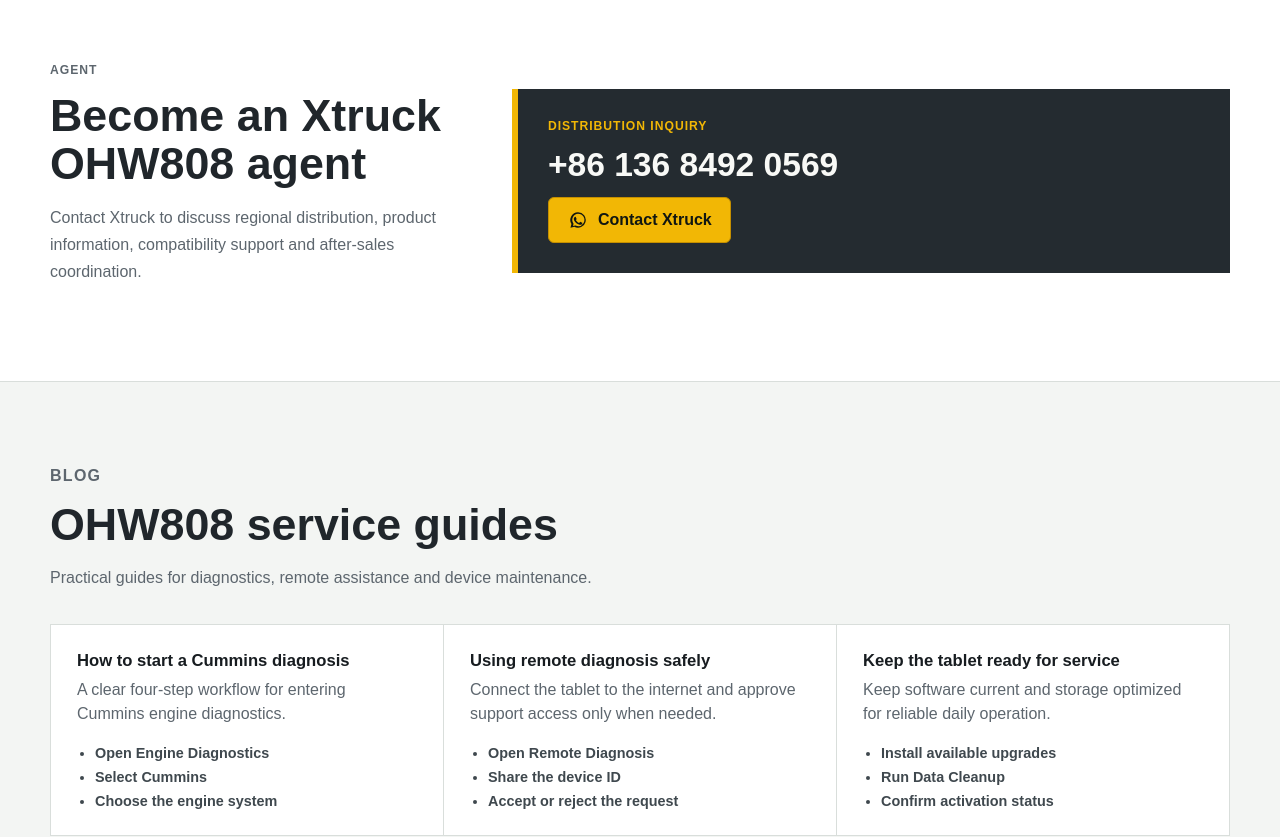
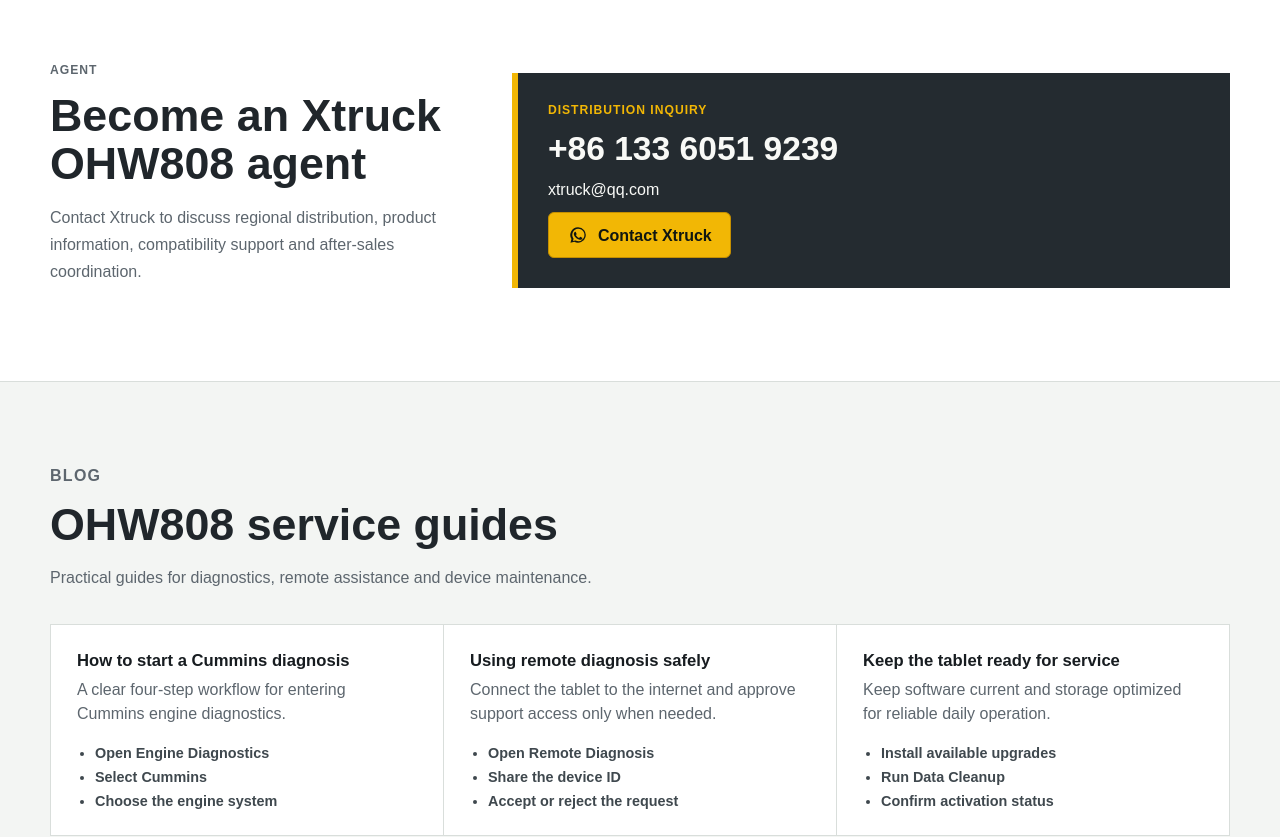
Before and after one commit to mengyliu6/xtruck-site, a Vue app: page / in a window 1280 px wide. Shown: the part 7700-8537 px from the top of the page. Built offline with nearby package versions, Linux system fonts and the light colour scheme.

Commit message:
Update Xtruck contact details

```diff
--- a/src/components/product/ProductSections.vue
+++ b/src/components/product/ProductSections.vue
@@ -256,6 +256,9 @@
         <div class="agent-panel">
           <span>Distribution inquiry</span>
           <strong>{{ siteConfig.whatsappDisplayNumber }}</strong>
+          <a class="contact-email" :href="`mailto:${siteConfig.contactEmail}`">
+            {{ siteConfig.contactEmail }}
+          </a>
           <WhatsAppButton label="Contact Xtruck" />
         </div>
       </div>
@@ -316,8 +319,7 @@
           <p>Use the prepared message to send your machine and diagnostic details.</p>
           <WhatsAppButton label="Send Equipment Details" />
           <p v-if="siteConfig.contactEmail">
-            Email:
-            <a :href="`mailto:${siteConfig.contactEmail}`">{{ siteConfig.contactEmail }}</a>
+            Email: <a :href="`mailto:${siteConfig.contactEmail}`">{{ siteConfig.contactEmail }}</a>
           </p>
         </div>
       </div>
--- a/src/config/site.ts
+++ b/src/config/site.ts
@@ -2,9 +2,9 @@
 
 export const siteConfig = {
   brandName: 'Xtruck',
-  contactEmail: '',
-  whatsappNumber: '8613684920569',
-  whatsappDisplayNumber: '+86 136 8492 0569',
+  contactEmail: 'xtruck@qq.com',
+  whatsappNumber: '8613360519239',
+  whatsappDisplayNumber: '+86 133 6051 9239',
   whatsappDefaultMessage:
     "Hello, I'm interested in the Xtruck OHW808.\n\nEquipment brand:\nEquipment model:\nYear:\nEngine model:\nDiagnostic requirements:\n\nCould you please confirm compatibility and send me more product details?",
   currency: {
```
Also changed, not shown: 1 other file (tests, documents, lock files or other folders).
